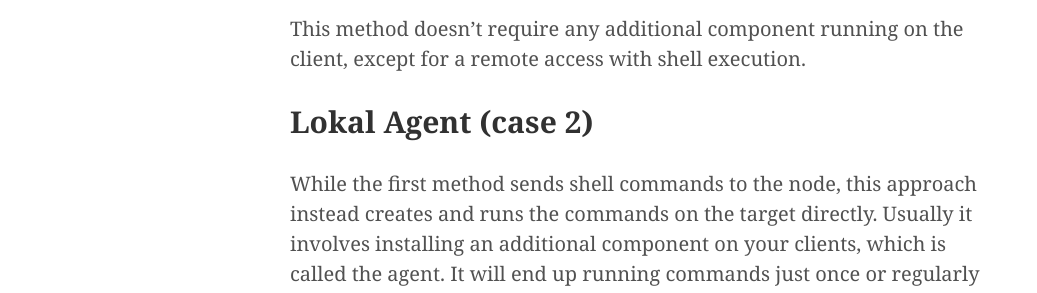
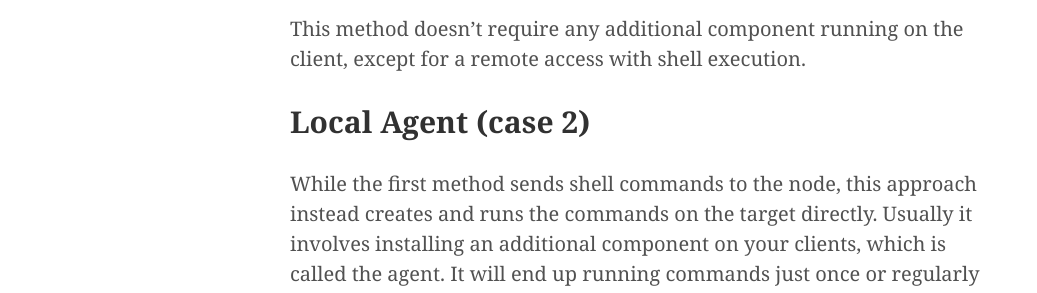
Before and after one commit to vulcanosec/blog.vulcanosec.com, a Jekyll site: the page built from _posts/2015-06-15-automation-and-the-shell.md, in a window 1280 px wide and 900 px high, scrolled down 2424 px. Shown: the part 159-452 px from the top of the window, without its empty margins (0-1037 px from the left). Built offline with Jekyll 4.4.1, drawn with Linux system fonts in a browser that asks for light colours; nearby versions of some CDN libraries; some web fonts are replaced; comment, search, counter and statistics services are not loaded; some of the changed text lies outside the part shown.

Commit message:
fix typos
Signed-off-by: Dominik Richter <dominik@vulcanosec.com>

```diff
--- a/_posts/2015-06-15-automation-and-the-shell.md
+++ b/_posts/2015-06-15-automation-and-the-shell.md
@@ -53,7 +53,7 @@ yum install httpd
 
 This method doesn't require any additional component running on the client, except for a remote access with shell execution.
 
-## Lokal Agent (case 2)
+## Local Agent (case 2)
 
 While the first method sends shell commands to the node, this approach instead creates and runs the commands on the target directly. Usually it involves installing an additional component on your clients, which is called the agent. It will end up running commands just once or regularly throughout its lifetime.
 
```
Also changed, not shown: other parts of _posts/2015-06-15-automation-and-the-shell.md (+1 -1 lines), 2 other files.
